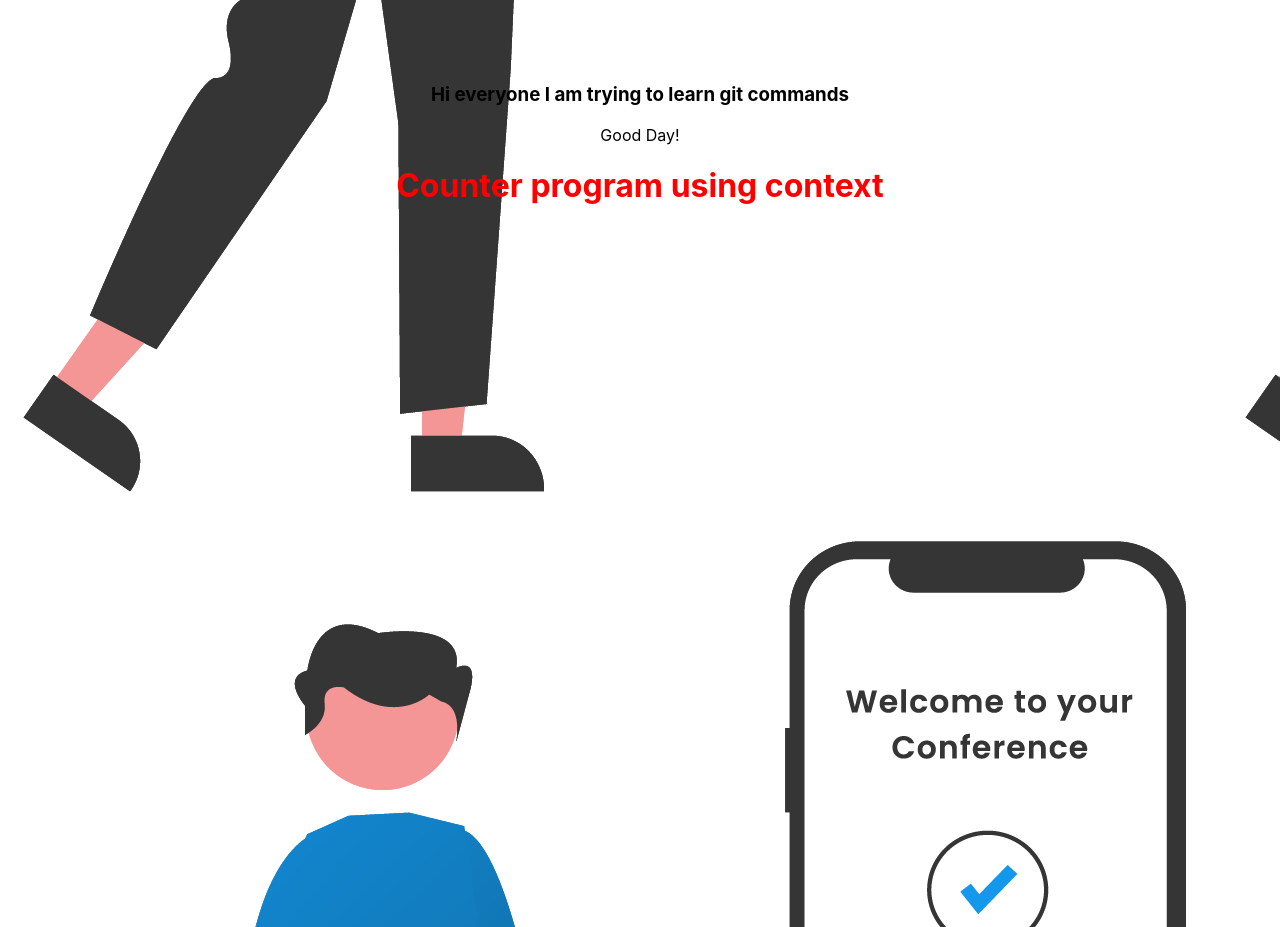
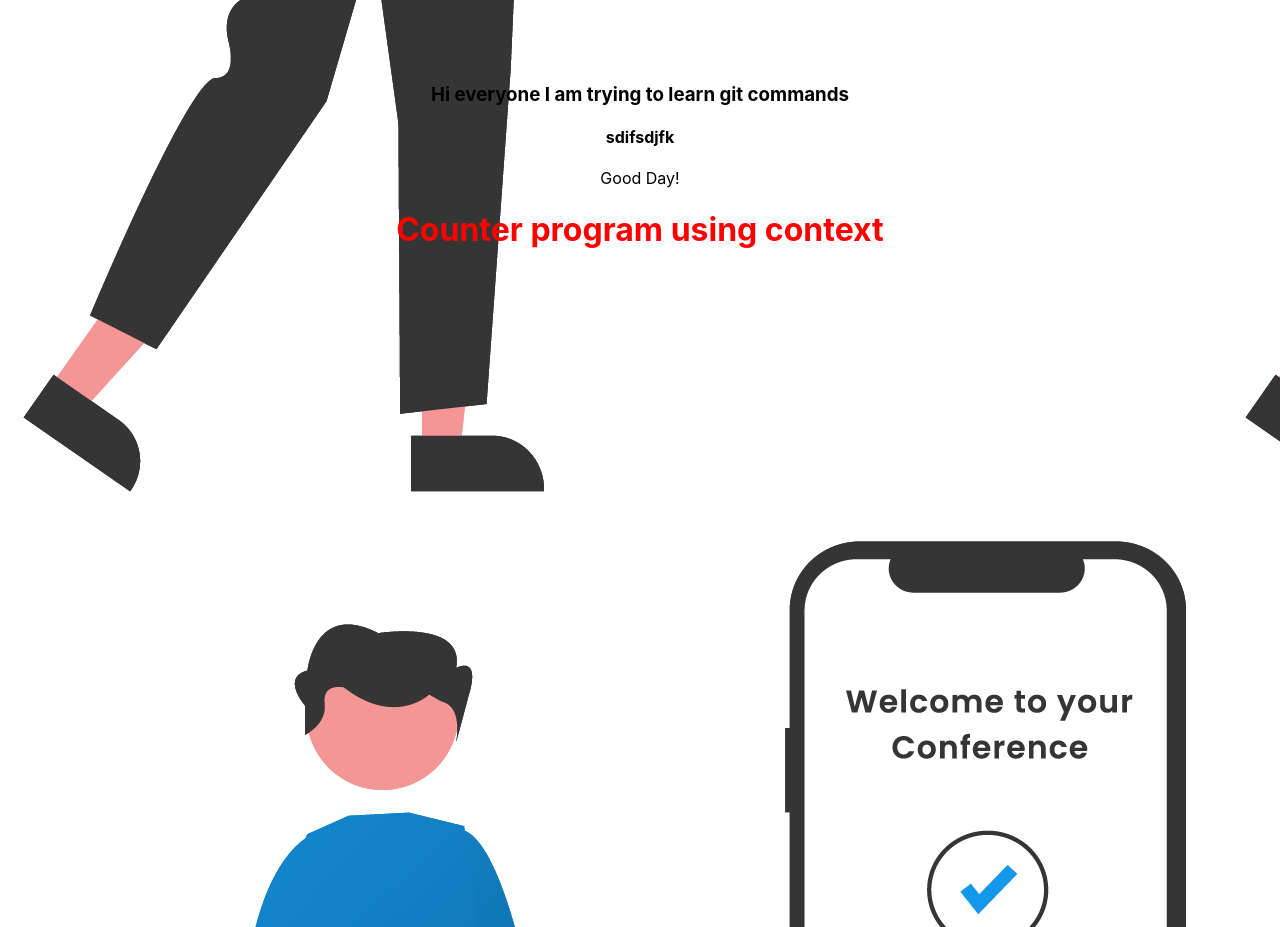
Before and after one commit to suresh1502067/reacthooks, a React (Create React App) app: page / in a window 1280 px wide. Shown: the part 960-1887 px from the top of the page. Built offline with nearby package versions, Linux system fonts and the light colour scheme; the HTML template or start-up script is replaced by a standard one.

Commit message:
Updated My new Data Now

```diff
--- a/src/App.js
+++ b/src/App.js
@@ -85,6 +85,7 @@ fs.map(data=>data())
     <div className="App">
       <h1>This my first app</h1>
       <h3>Hi everyone I am trying to learn git commands</h3>
+      <h4>sdifsdjfk</h4>
       <p>Good Day!</p>
       <h1>
         Counter program using context
```
